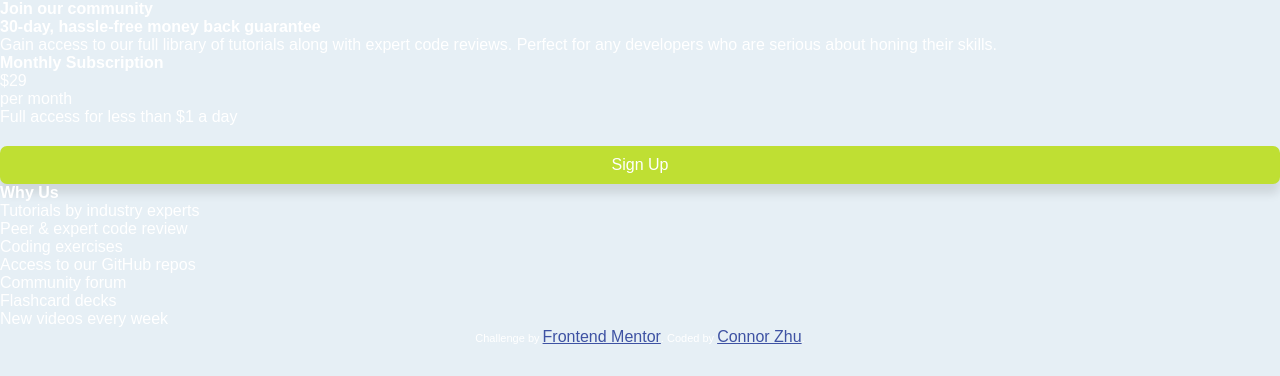
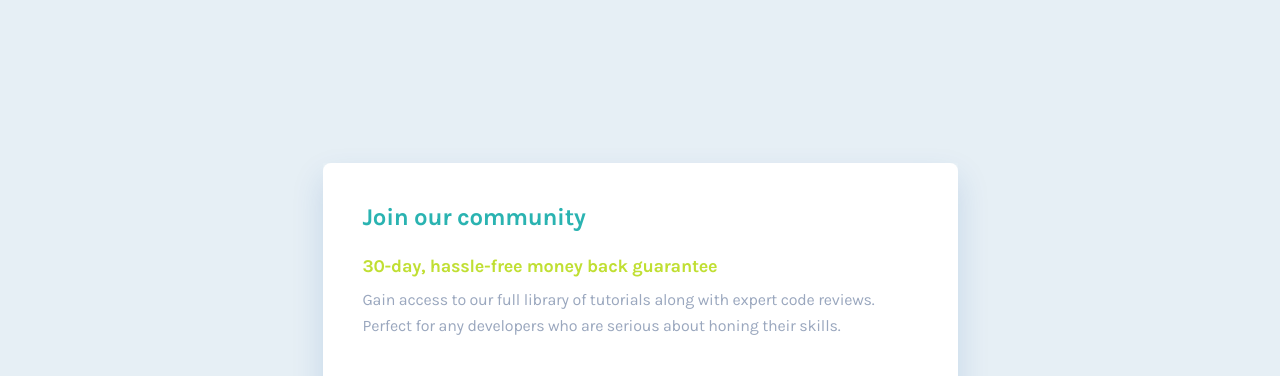
Before and after one commit to ChaseReineke/price-grid, a plain HTML site: page index.html in a window 1280 px wide. Shown: the top 376 px of the page. Drawn offline with Linux system fonts and the light colour scheme.

Commit message:
finished proj

```diff
--- a/style.css
+++ b/style.css
@@ -1,94 +1,4 @@
-* {
-    margin: 0px;
-    padding: 0px;
-    font-family: Arial, Helvetica, sans-serif;
-    font-size: 16px;
-    color: #FFFFFF;
-}
-
-body {
-    font-size: 14px;
-    font-family: 'Karla', Arial, Helvetica, sans-serif;
-    min-height: 100vh;
-    background-color: #E6EFF5;
-    overflow-x: hidden;
-}
-
-#container {
-    height: 100%;
-    width: 100%;
-    /* margin: 25px; */
-}
-
-#top {
-    background-color: #FFFFFF;
-    padding: 25px;
-    margin: 16px 25px 0 25px;
-}
-
-#top h4,
-#top p {
-    padding-top: 20px;
-}
-
-#top h2 {
-    color: #2DB2B1;
-}
-
-#top h4 {
-    color: #BFDF33;
-}
-
-#top p {
-    color: #C7CAD4;
-}
-
-#bottom {
-    display: flex;
-    padding: 0 25px 16px 25px;
-}
-
-#bottom_left {
-    background-color: #2DB2B1;
-    width: 50%;
-    height: 250px;
-    padding: 25px;
-}
-
-#bottom_left p,
-button {
-    margin-top: 20px;
-}
-
-#bottom_left #price {
-    font-size: 36px;
-    margin-right: 14px;
-}
-
-button {
-    background-color: #BFDF33;
-    padding: 10px 18px;
-    width: 100%;
-    border-radius: 7px;
-    border: none;
-    box-shadow: 0 10px 10px 0 rgba(0, 0, 0, 0.10);
-}
-
-#bottom_right {
-    background-color: #4BBDBD;
-    width: 50%;
-    height: 250px;
-    padding: 25px;
-}
-
-#bottom_right ul {
-    list-style-type: none;
-    margin-top: 20px;
-}
-
-#bottom_right li {
-    margin-top: 10px;
-}
+/* styles coming with the file */
 
 .attribution {
     font-size: 11px;
@@ -99,3 +9,354 @@ button {
 .attribution a {
     color: hsl(228, 45%, 44%);
 }
+
+
+/* variables */
+
+ :root {
+    --Cyan: #2AB3B1;
+    --LightCyan: #4ABFBC;
+    --BrightYellow: #C0DF33;
+    --DarkerYellow: #B7D722;
+    --LightGray: #E6EFF5;
+    --GrayishBlue: #9AA7BE;
+    --LightGrayBlue: #95D9D7;
+}
+
+
+/* reset */
+
+body,
+p,
+a,
+ul,
+li,
+h1,
+h2,
+h3 {
+    margin: 0;
+    padding: 0;
+}
+
+a {
+    text-decoration: none;
+}
+
+li {
+    list-style-type: none;
+}
+
+
+/* mobile first, body size: 14 px  */
+
+body {
+    font-size: 14px;
+    font-family: 'Karla', Arial, Helvetica, sans-serif;
+    min-height: 100vh;
+}
+
+
+/* utilities */
+
+.text-huge {
+    /* 32px */
+    font-size: 2.3rem;
+}
+
+.text-xxl {
+    /* 20px */
+    font-size: 1.5rem;
+}
+
+.t-h1 {
+    font-size: 20px;
+    line-height: 23px;
+    letter-spacing: -.25px;
+}
+
+@media screen and (min-width: 980px) {
+    .t-h1 {
+        font-size: 24px;
+        line-height: 28px;
+        letter-spacing: -.3px;
+    }
+}
+
+.t-h2 {
+    font-size: 18px;
+    line-height: 22px;
+    letter-spacing: -.23px;
+}
+
+.t-h3 {
+    font-size: 15px;
+    line-height: 20px;
+    letter-spacing: -.19px;
+}
+
+@media screen and (min-width: 980px) {
+    .t-h3 {
+        font-size: 18px;
+        line-height: 22px;
+        letter-spacing: -.23px;
+    }
+}
+
+.t-body1 {
+    font-size: 14px;
+    line-height: 26px;
+    letter-spacing: -.18px;
+}
+
+@media screen and (min-width: 980px) {
+    .t-body1 {
+        font-size: 16px;
+        letter-spacing: -.2px;
+    }
+}
+
+.t-body2 {
+    font-size: 16px;
+    line-height: 26px;
+    letter-spacing: -.2px;
+}
+
+.t-body3 {
+    font-size: 14px;
+    line-height: 20px;
+    letter-spacing: -.18px;
+}
+
+.t-price {
+    font-size: 32px;
+    line-height: 37px;
+    letter-spacing: -.4px;
+}
+
+.t-condition {
+    font-size: 16px;
+    line-height: 26px;
+    letter-spacing: -.2px;
+}
+
+.text-xl {
+    /* 18px */
+    font-size: 1.25rem;
+}
+
+.text-l {
+    /* 16px */
+    font-size: 1.15rem;
+}
+
+.text-default {
+    /* default font size: 14px */
+    font-size: 1rem;
+}
+
+
+/* font weight */
+
+.text-bold {
+    font-weight: 700;
+}
+
+.text-regular {
+    font-weight: 400;
+}
+
+
+/* font color */
+
+.text-cyan {
+    color: var(--Cyan);
+}
+
+.text-brightyellow {
+    color: var(--BrightYellow);
+}
+
+.text-grayishblue {
+    color: var(--GrayishBlue);
+}
+
+.text-lightgray {
+    color: var(--LightGray);
+}
+
+.text-lightgrayblue {
+    color: var(--LightGrayBlue);
+}
+
+.text-white {
+    color: #fff;
+}
+
+.text-opacity75 {
+    opacity: .75;
+}
+
+.cta-btn {
+    font-size: 16px;
+    line-height: 19px;
+    letter-spacing: -.2px;
+    width: 100%;
+    border: none;
+    color: #fff;
+    cursor: pointer;
+    background: var(--BrightYellow);
+    padding: 16px 0 15px;
+    border-radius: 5px;
+    transition: all 0.2s ease;
+    box-shadow: 0 10px 10px 0 rgba(0, 0, 0, 0.10);
+    font-family: 'Karla', Arial, Helvetica, sans-serif;
+}
+
+.cta-btn:hover {
+    background: var(--DarkerYellow);
+    box-shadow: 0px 10px 10px rgba(0, 81, 171, 0.15);
+    transform: translate(0px, -2px);
+}
+
+.cta-btn:active {
+    transform: translate(0px, 0px);
+    box-shadow: 0px 5px 5px rgba(0, 81, 171, 0.15);
+}
+
+
+/* spacing */
+
+.mt-1 {
+    margin-top: 16px;
+}
+
+.mt-2 {
+    margin-top: 24px;
+}
+
+.mr-1 {
+    margin-right: 10px;
+}
+
+.lh-2 {
+    line-height: 2;
+}
+
+.ls-1 {
+    letter-spacing: -0.17px;
+}
+
+
+/* bg color */
+
+.bg-white {
+    background-color: #fff;
+}
+
+.bg-cyan {
+    background-color: var(--Cyan);
+}
+
+.bg-lightcyan {
+    background-color: var(--LightCyan);
+}
+
+
+/* base styles */
+
+body {
+    background-color: var(--LightGray);
+    overflow-x: hidden;
+}
+
+main {
+    box-shadow: 0px 15px 30px 0px rgba(0, 81, 171, 0.15);
+    margin: 72px auto 0;
+}
+
+section.a {
+    padding: 28px 24px 32px;
+}
+
+section.b,
+section.c {
+    padding: 24px;
+}
+
+.pricing-tag {
+    display: flex;
+    align-items: center;
+    margin-top: 16px;
+}
+
+.pricing-tag__condition {
+    margin-left: 12px;
+}
+
+ul.bulletpoints li {
+    margin: 5px 0;
+}
+
+
+/* mobile styles */
+
+main {
+    max-width: 312px;
+}
+
+.section-a__sub-heading {
+    margin-top: 24px;
+    margin-bottom: 16px;
+}
+
+.section-b__body {
+    margin-top: 4px;
+    margin-bottom: 26px;
+}
+
+.section-c__body {
+    margin-top: 18px;
+}
+
+
+/* desktop styles */
+
+@media screen and (min-width: 980px) {
+    main {
+        max-width: 635px;
+        display: grid;
+        grid-template-areas: "a a" "b c";
+        grid-template-columns: 1fr 1fr;
+        margin: 163px auto;
+    }
+    section.a {
+        grid-area: a;
+        padding: 40px;
+        border-radius: 8px 8px 0 0;
+    }
+    .section-a__sub-heading {
+        margin-bottom: 10px;
+    }
+    section.b {
+        grid-area: b;
+        padding: 40px 39px 39px 40px;
+        border-radius: 0 0 0 8px;
+    }
+    .pricing-tag {
+        margin-top: 17px;
+    }
+    .cta-btn {
+        padding: 15px 0 14px;
+    }
+    section.c {
+        grid-area: c;
+        padding: 40px;
+        border-radius: 0 0 8px 0;
+    }
+    section {
+        padding: 40px;
+    }
+    ul.bulletpoints li {
+        font-size: 14px;
+    }
+}
```
